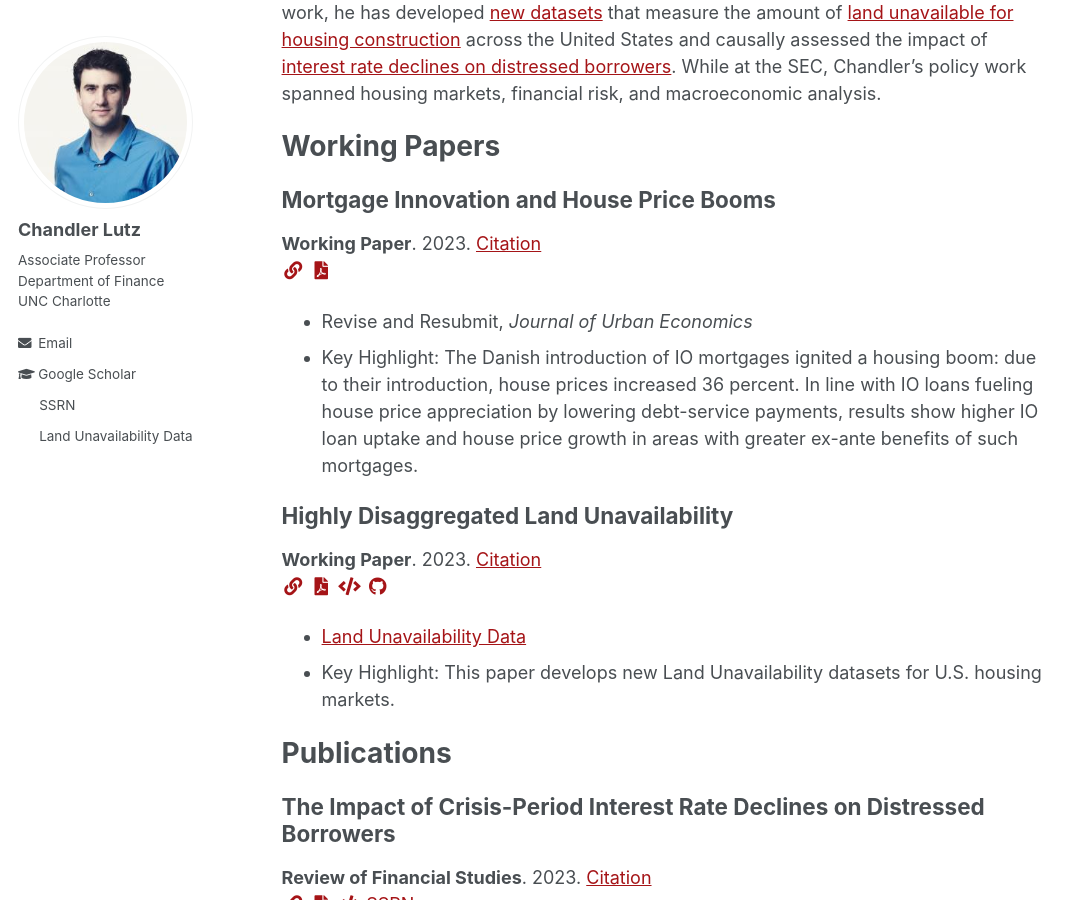
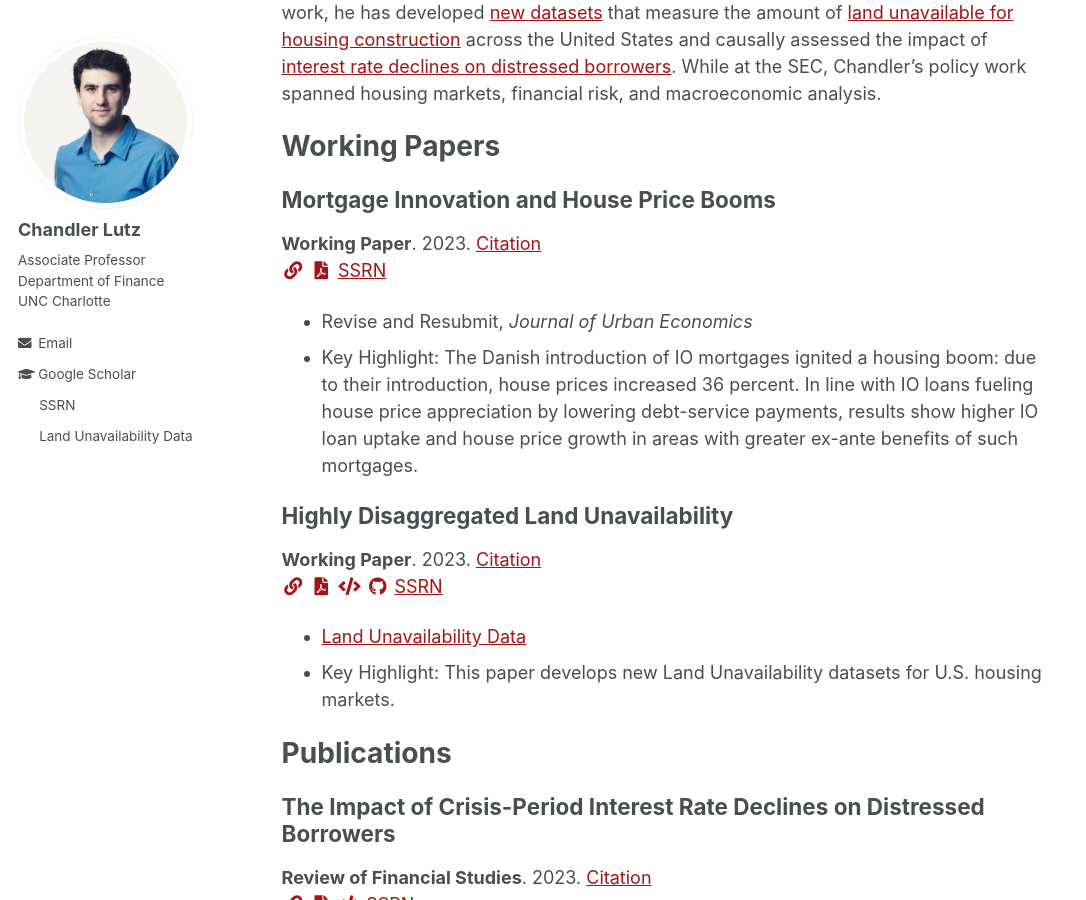
Before and after one commit to ChandlerLutz/ChandlerLutz.github.io, a Jekyll site: the page built from _pages/about.md, in a window 1280 px wide and 900 px high, scrolled down 374 px. Shown: the whole window, without its empty margins (0-1086 px from the left). Built offline with Jekyll 4.4.1, drawn with Linux system fonts in a browser that asks for light colours.

Commit message:
Update to make working papers have SSRN link

```diff
--- a/_includes/archive-single.html
+++ b/_includes/archive-single.html
@@ -106,6 +106,9 @@
       {% if post.github %}
         <a href="{{ post.github }}"><i class="fab fa-fw fa-github zoom" aria-hidden="true"></i></a>
       {% endif %}
+      {% if post.ssrn %}
+        <a href="{{ post.ssrn }}">SSRN</a>
+      {% endif %}
       </p>
     {% elsif post.collection == 'posts' and post.date %}
       <p class="page__date"><strong><i class="fa fa-fw fa-calendar" aria-hidden="true"></i> {{ site.data.ui-text[site.locale].date_label | default: "Published:" }}</strong> <time datetime="{{ post.date | default: "1900-01-01" | date_to_xmlschema }}">{{ post.date | default: "1900-01-01" | date: "%B %d, %Y" }}</time></p>
```
